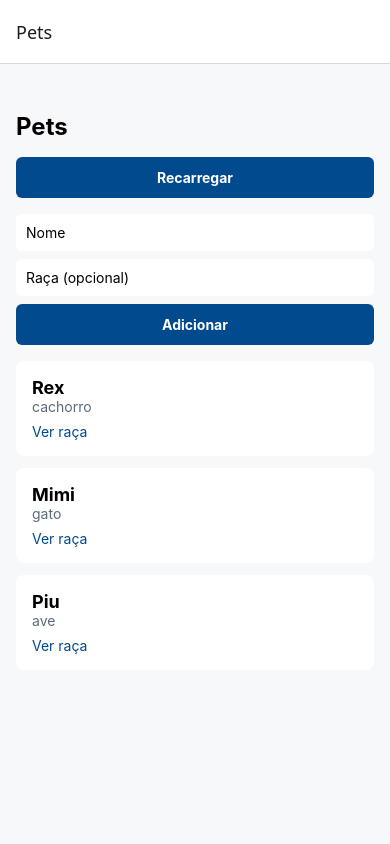
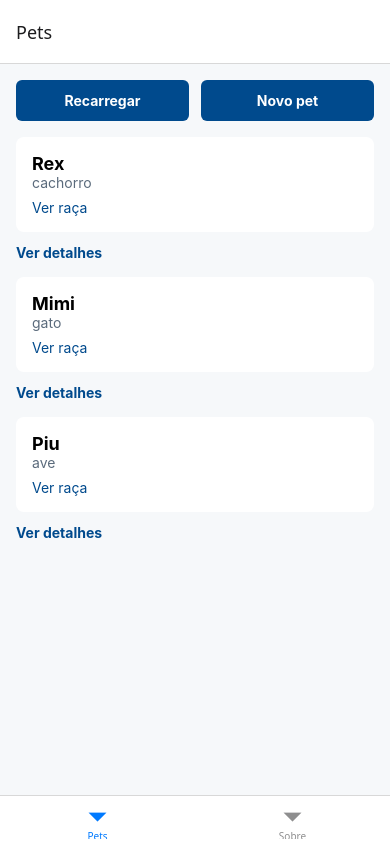
Before and after one commit to kauakaikai/uc8-projeto-mobile, a React Native app: screen /Pets in a window 390 px wide. Built offline with nearby package versions, Linux system fonts and the light colour scheme.

Commit message:
feat: abas com a pilha dos pets e tela de cadastro

```diff
--- a/App.tsx
+++ b/App.tsx
@@ -1,18 +1,18 @@
 import { NavigationContainer } from '@react-navigation/native';
-import { createNativeStackNavigator } from '@react-navigation/native-stack';
-import type { RotasDaPilha } from './src/navegacao/tipos';
-import { TelaDetalhePet } from './src/telas/TelaDetalhePet';
-import { TelaPets } from './src/telas/TelaPets';
+import { createBottomTabNavigator } from '@react-navigation/bottom-tabs';
+import { PilhaPets } from './src/navegacao/pilhaspets';
+import type { RotasDasAbas } from './src/navegacao/tipos';
+import { TelaSobre } from './src/telas/TelaSobre';
 
-const Pilha = createNativeStackNavigator<RotasDaPilha>();
+const Abas = createBottomTabNavigator<RotasDasAbas>();
 
 export default function App() {
   return (
     <NavigationContainer>
-      <Pilha.Navigator>
-        <Pilha.Screen name="Pets" component={TelaPets} />
-        <Pilha.Screen name="DetalhePet" component={TelaDetalhePet} options={{ title: 'Detalhe do pet' }} />
-      </Pilha.Navigator>
+      <Abas.Navigator>
+        <Abas.Screen name="AbaPets" component={PilhaPets} options={{ title: 'Pets', headerShown: false }} />
+        <Abas.Screen name="AbaSobre" component={TelaSobre} options={{ title: 'Sobre' }} />
+      </Abas.Navigator>
     </NavigationContainer>
   );
 }
--- a/package.json
+++ b/package.json
@@ -3,6 +3,7 @@
   "version": "1.0.0",
   "main": "index.ts",
   "dependencies": {
+    "@react-navigation/bottom-tabs": "7",
     "@react-navigation/native": "7",
     "@react-navigation/native-stack": "7",
     "expo": "~57.0.21",
--- /dev/null
+++ b/src/navegacao/pilhaspets.tsx
@@ -0,0 +1,17 @@
+import { createNativeStackNavigator } from '@react-navigation/native-stack';
+import { TelaDetalhePet } from '../telas/TelaDetalhePet';
+import { TelaNovoPet } from '../telas/TelaNovoPet';
+import { TelaPets } from '../telas/TelaPets';
+import type { RotasDaPilha } from './tipos';
+
+const Pilha = createNativeStackNavigator<RotasDaPilha>();
+
+export function PilhaPets() {
+  return (
+    <Pilha.Navigator>
+      <Pilha.Screen name="Pets" component={TelaPets} />
+      <Pilha.Screen name="DetalhePet" component={TelaDetalhePet} options={{ title: 'Detalhe do pet' }} />
+      <Pilha.Screen name="NovoPet" component={TelaNovoPet} options={{ title: 'Novo pet' }} />
+    </Pilha.Navigator>
+  );
+}
--- a/src/servicos/pets.ts
+++ b/src/servicos/pets.ts
@@ -12,8 +12,17 @@ export function carregarPets(): Promise<Pet[]> {
   });
 }
 
-export function guardarPet(pet: Pet): void {
-  pets = [pet, ...pets];
+export function incluirPet(dados: { nome: string; raca: string }): Pet {
+  const proximoId = pets.reduce((maior, atual) => Math.max(maior, atual.id), 0) + 1;
+  const novo: Pet = {
+    id: proximoId,
+    nome: dados.nome,
+    especie: 'outro',
+    raca: dados.raca || undefined,
+    clienteId: 1,
+  };
+  pets = [novo, ...pets];
+  return novo;
 }
 
 export function buscarPet(id: number): Promise<Pet | undefined> {
--- a/src/telas/TelaDetalhePet.tsx
+++ b/src/telas/TelaDetalhePet.tsx
@@ -1,7 +1,7 @@
 import { useEffect, useState } from 'react';
 import { ActivityIndicator, StyleSheet, Text, View } from 'react-native';
 import type { NativeStackScreenProps } from '@react-navigation/native-stack';
-import type { RotasDaPilha } from '../navegacao/Tipos';
+import type { RotasDaPilha } from '../navegacao/tipos';
 import { buscarPet } from '../servicos/pets';
 import type { Pet } from '../tipos/entidades';
 
--- /dev/null
+++ b/src/telas/TelaNovoPet.tsx
@@ -0,0 +1,24 @@
+import { StyleSheet, View } from 'react-native';
+import type { NativeStackScreenProps } from '@react-navigation/native-stack';
+import { FormularioPet, type DadosPet } from '../componentes/FormularioPet';
+import type { RotasDaPilha } from '../navegacao/tipos';
+import { incluirPet } from '../servicos/pets';
+
+type TelaNovoPetProps = NativeStackScreenProps<RotasDaPilha, 'NovoPet'>;
+
+export function TelaNovoPet({ navigation }: TelaNovoPetProps) {
+  function adicionar(dados: DadosPet) {
+    incluirPet(dados);
+    navigation.goBack();
+  }
+
+  return (
+    <View style={estilos.tela}>
+      <FormularioPet aoAdicionar={adicionar} />
+    </View>
+  );
+}
+
+const estilos = StyleSheet.create({
+  tela: { flex: 1, backgroundColor: '#F6F8FA', padding: 16 },
+});
--- a/src/telas/TelaPets.tsx
+++ b/src/telas/TelaPets.tsx
@@ -1,16 +1,22 @@
-import { useEffect, useState } from 'react';
+import { useCallback, useState } from 'react';
 import { ActivityIndicator, FlatList, Pressable, StyleSheet, Text, View } from 'react-native';
+import { useFocusEffect } from '@react-navigation/native';
+import type { NativeStackScreenProps } from '@react-navigation/native-stack';
 import { CartaoPet } from '../componentes/CartaoPet';
-import { FormularioPet, type DadosPet } from '../componentes/FormularioPet';
+import type { RotasDaPilha } from '../navegacao/tipos';
 import { carregarPets } from '../servicos/pets';
 import type { Pet } from '../tipos/entidades';
 
-export function TelaPets() {
+type TelaPetsProps = NativeStackScreenProps<RotasDaPilha, 'Pets'>;
+
+export function TelaPets({ navigation }: TelaPetsProps) {
   const [pets, setPets] = useState<Pet[]>([]);
   const [carregando, setCarregando] = useState(true);
   const [tentativa, setTentativa] = useState(0);
 
-  useEffect(() => {
+  // Recarrega sempre que a tela volta ao foco (ao voltar do cadastro, o pet novo aparece).
+  useFocusEffect(
+    useCallback(() => {
       let cancelado = false;
       setCarregando(true);
       carregarPets().then((resultado) => {
@@ -23,46 +29,48 @@ export function TelaPets() {
       return () => {
         cancelado = true;
       };
-  }, [tentativa]);
-
-  function adicionar(dados: DadosPet) {
-    const proximoId = pets.reduce((maior, atual) => Math.max(maior, atual.id), 0) + 1;
-    setPets([
-      { id: proximoId, nome: dados.nome, especie: 'outro', raca: dados.raca || undefined, clienteId: 1 },
-      ...pets,
-    ]);
-  }
+    }, [tentativa]),
+  );
 
   return (
     <View style={estilos.tela}>
-      <Text style={estilos.cabecalho}>Pets</Text>
+      <View style={estilos.barra}>
         <Pressable style={estilos.botao} onPress={() => setTentativa(tentativa + 1)}>
           <Text style={estilos.textoBotao}>Recarregar</Text>
         </Pressable>
+        <Pressable style={estilos.botao} onPress={() => navigation.navigate('NovoPet')}>
+          <Text style={estilos.textoBotao}>Novo pet</Text>
+        </Pressable>
+      </View>
       {carregando ? (
         <View style={estilos.centro}>
           <ActivityIndicator size="large" />
           <Text>Carregando os pets...</Text>
         </View>
       ) : (
-        <>
-          <FormularioPet aoAdicionar={adicionar} />
         <FlatList
           data={pets}
           keyExtractor={(pet) => String(pet.id)}
-            renderItem={({ item }) => <CartaoPet pet={item} />}
+          renderItem={({ item }) => (
+            <View>
+              <CartaoPet pet={item} />
+              <Pressable onPress={() => navigation.navigate('DetalhePet', { id: item.id })}>
+                <Text style={estilos.detalhes}>Ver detalhes</Text>
+              </Pressable>
+            </View>
+          )}
           ListEmptyComponent={<Text>Nenhum pet cadastrado.</Text>}
         />
-        </>
       )}
     </View>
   );
 }
 
 const estilos = StyleSheet.create({
-  tela: { flex: 1, backgroundColor: '#F6F8FA', paddingTop: 48, paddingHorizontal: 16 },
+  tela: { flex: 1, backgroundColor: '#F6F8FA', padding: 16 },
   centro: { flex: 1, alignItems: 'center', justifyContent: 'center' },
-  cabecalho: { fontSize: 24, fontWeight: 'bold', marginBottom: 16 },
-  botao: { backgroundColor: '#004A8D', borderRadius: 6, padding: 12, alignItems: 'center', marginBottom: 16 },
+  barra: { flexDirection: 'row', gap: 12, marginBottom: 16 },
+  botao: { flex: 1, backgroundColor: '#004A8D', borderRadius: 6, padding: 12, alignItems: 'center' },
   textoBotao: { color: '#fff', fontWeight: 'bold' },
+  detalhes: { color: '#004A8D', fontWeight: 'bold', marginBottom: 16 },
 });
--- /dev/null
+++ b/src/telas/TelaSobre.tsx
@@ -0,0 +1,15 @@
+import { StyleSheet, Text, View } from 'react-native';
+
+export function TelaSobre() {
+  return (
+    <View style={estilos.tela}>
+      <Text style={estilos.titulo}>PetCare</Text>
+      <Text>Aplicativo da UC8: lista, cadastro e detalhe de pets de uma clínica veterinária.</Text>
+    </View>
+  );
+}
+
+const estilos = StyleSheet.create({
+  tela: { flex: 1, backgroundColor: '#F6F8FA', padding: 16 },
+  titulo: { fontSize: 24, fontWeight: 'bold', marginBottom: 16 },
+});
```
Also changed, not shown: src/navegacao/Tipos.ts (+8 -0 lines), 1 other file (tests, documents, lock files or other folders). Lines whose indentation alone changed are shown as unchanged.
